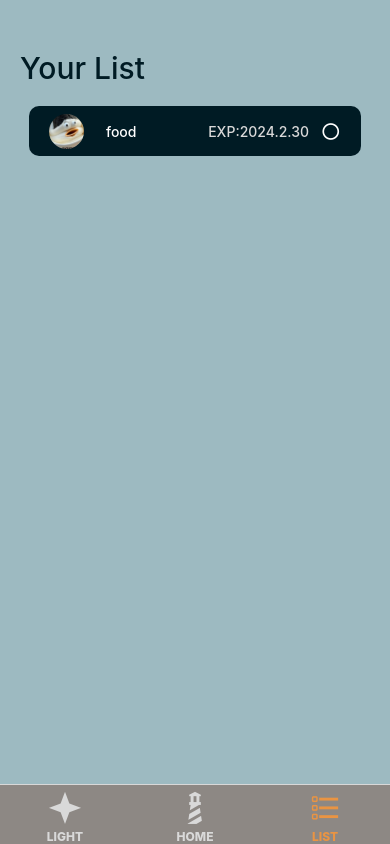
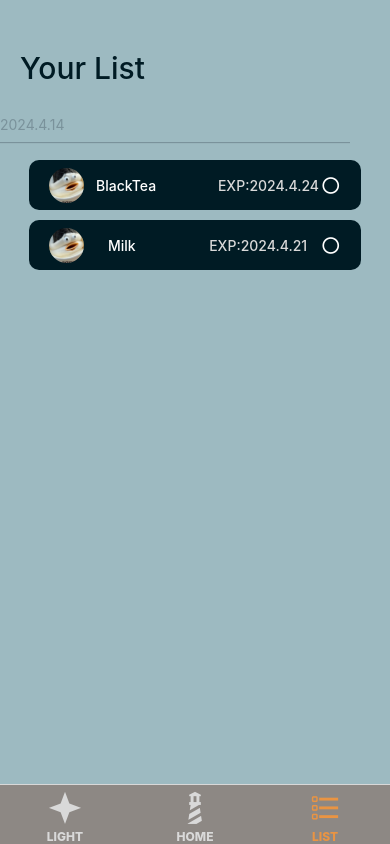
Before and after one commit to meminn422/tinyMilky, a React Native app: screen /List in a window 390 px wide. Built offline with nearby package versions, Linux system fonts and the light colour scheme.

Commit message:
fix listdetail

```diff
--- a/src/components/ListDetail.js
+++ b/src/components/ListDetail.js
@@ -4,36 +4,54 @@ import { useState } from 'react';
 import MaterialCommunityIcons from 'react-native-vector-icons/MaterialCommunityIcons';
 
 const ListDetail = () => {
-    const [PressState, setPressState] = useState(false);
-    let checkbtm = PressState ? <MaterialCommunityIcons name={'check-circle'} size={20} color={'#4ECB71'} />
+    const [PressState1, setPressState1] = useState(false);
+    const [PressState2, setPressState2] = useState(false);
+    let checkbtm = PressState1 ? <MaterialCommunityIcons name={'check-circle'} size={20} color={'#4ECB71'} />
+        : <MaterialCommunityIcons name={'checkbox-blank-circle-outline'} size={20} color={'#fff'} />;
+    let checkbtm2 = PressState2 ? <MaterialCommunityIcons name={'check-circle'} size={20} color={'#4ECB71'} />
         : <MaterialCommunityIcons name={'checkbox-blank-circle-outline'} size={20} color={'#fff'} />;
     return (
         <ScrollView contentContainerStyle={styles.contentContainer}>
+            <Text style={styles.date}>2024.4.14—————————————————————————</Text>
             <View style={styles.CardContainer}>
                 <Image
                     source={require('../images/IMG_02001.jpg')}
                     style={styles.image}
                 />
-                <Text style={styles.itemText}>food</Text>
-                <Text style={styles.expText}>EXP:2024.2.30</Text>
-                <Pressable onPress={() => setPressState(!PressState)}>
+                <Text style={styles.itemText}>BlackTea</Text>
+                <Text style={styles.expText}>EXP:2024.4.24</Text>
+                <Pressable onPress={() => setPressState1(!PressState1)}>
                     {checkbtm}
+                </Pressable>
+            </View>
+            <View style={styles.CardContainer}>
+                <Image
+                    source={require('../images/IMG_02001.jpg')}
+                    style={styles.image}
+                />
+                <Text style={styles.itemText}>Milk</Text>
+                <Text style={styles.expText}>EXP:2024.4.21</Text>
+                <Pressable onPress={() => setPressState2(!PressState2)}>
+                    {checkbtm2}
                 </Pressable>
             </View>
         </ScrollView>
     )
 };
 const styles = StyleSheet.create({
+    date: {
+        color: "#7A929B",
+        paddingTop: 30,
+    },
     contentContainer: {
-        alignItems:'center',
+        alignItems: 'center',
     },
     CardContainer: {
         flexDirection: 'row',
-        width:'85%',
-
+        width: '85%',
         height: 50,
         backgroundColor: "#001B24",
-        marginTop: 20,
+        marginTop: 10,
         paddingHorizontal: 20,
         alignItems: 'center',
         justifyContent: 'space-between',
```
